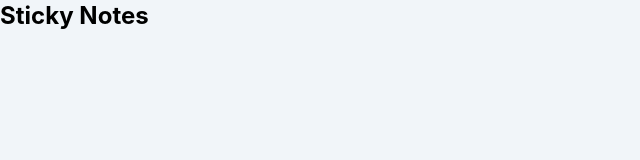
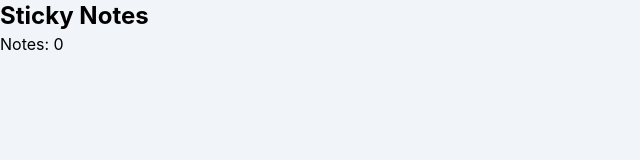
Before and after one commit to niseta/tempo-sticky-notes, a React (Vite) app: page / in a window 1280 px wide. Shown: the top 160 px of the page, without its empty margins (0-640 px from the left). Built offline with nearby package versions, Linux system fonts and the light colour scheme.

Commit message:
add note model and state hook

```diff
--- a/src/App.tsx
+++ b/src/App.tsx
@@ -1,7 +1,12 @@
+import { useNotes } from './hooks/useNotes';
+
 function App() {
+  const { notes } = useNotes();
+
   return (
     <main className="min-h-screen bg-slate-100">
       <h1 className="text-2xl font-bold">Sticky Notes</h1>
+      <p>Notes: {notes.length}</p>
     </main>
   );
 }
--- /dev/null
+++ b/src/hooks/useNotes.ts
@@ -0,0 +1,8 @@
+import { useState } from 'react';
+import type { Note } from '../types/note';
+
+export function useNotes() {
+  const [notes] = useState<Note[]>([]);
+
+  return { notes };
+}
--- /dev/null
+++ b/src/types/note.ts
@@ -0,0 +1,9 @@
+export interface Note {
+  id: string;
+  x: number;
+  y: number;
+  width: number;
+  height: number;
+  text: string;
+  zIndex: number;
+}
```
